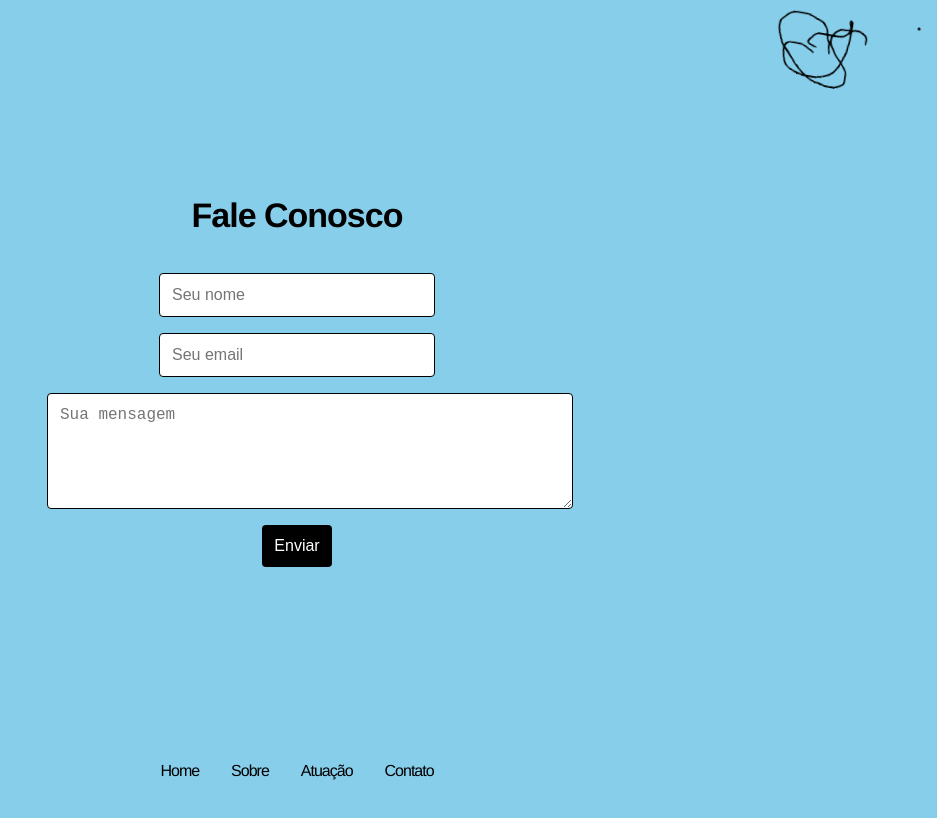
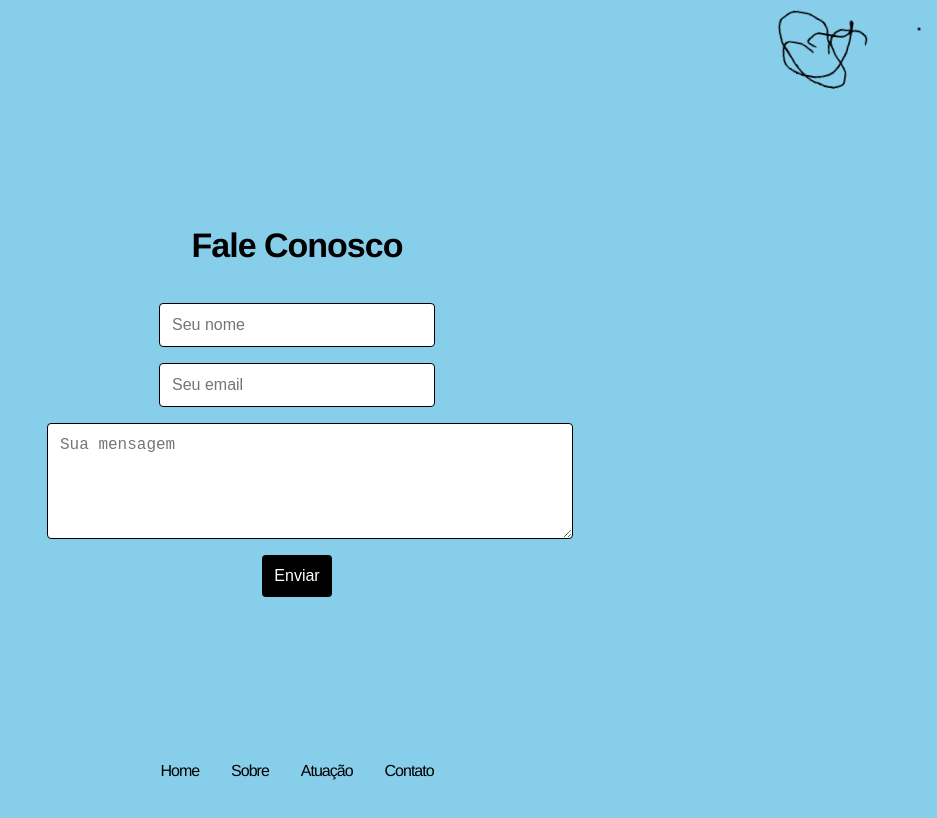
Before and after one commit to guerrinharj/strobel-advogados-front, a React (Create React App) app: page /contato in a window 1280 px wide. Shown: the top 818 px of the page, without its empty margins (343-1280 px from the left). Built offline with nearby package versions, Linux system fonts and the light colour scheme.

Commit message:
Removed padding

```diff
--- a/src/pages/AboutPage.js
+++ b/src/pages/AboutPage.js
@@ -34,6 +34,7 @@ export default function AboutPage() {
             <Logo
             style={{position: 'fixed', right: 0, top: 10}}
             />
+
             <div
                 style={{
                     display: 'flex',
--- a/src/pages/ContactPage.js
+++ b/src/pages/ContactPage.js
@@ -62,8 +62,6 @@ export default function ContactPage() {
                     flexDirection: 'column',
                     justifyContent: 'center',
                     alignItems: 'center',
-                    padding: '0 2em',
-                    paddingBottom: '60px',
                     textAlign: 'left',
                     maxWidth: isMobile ? '90vw' : '500px',
                     width: '100%',
```
